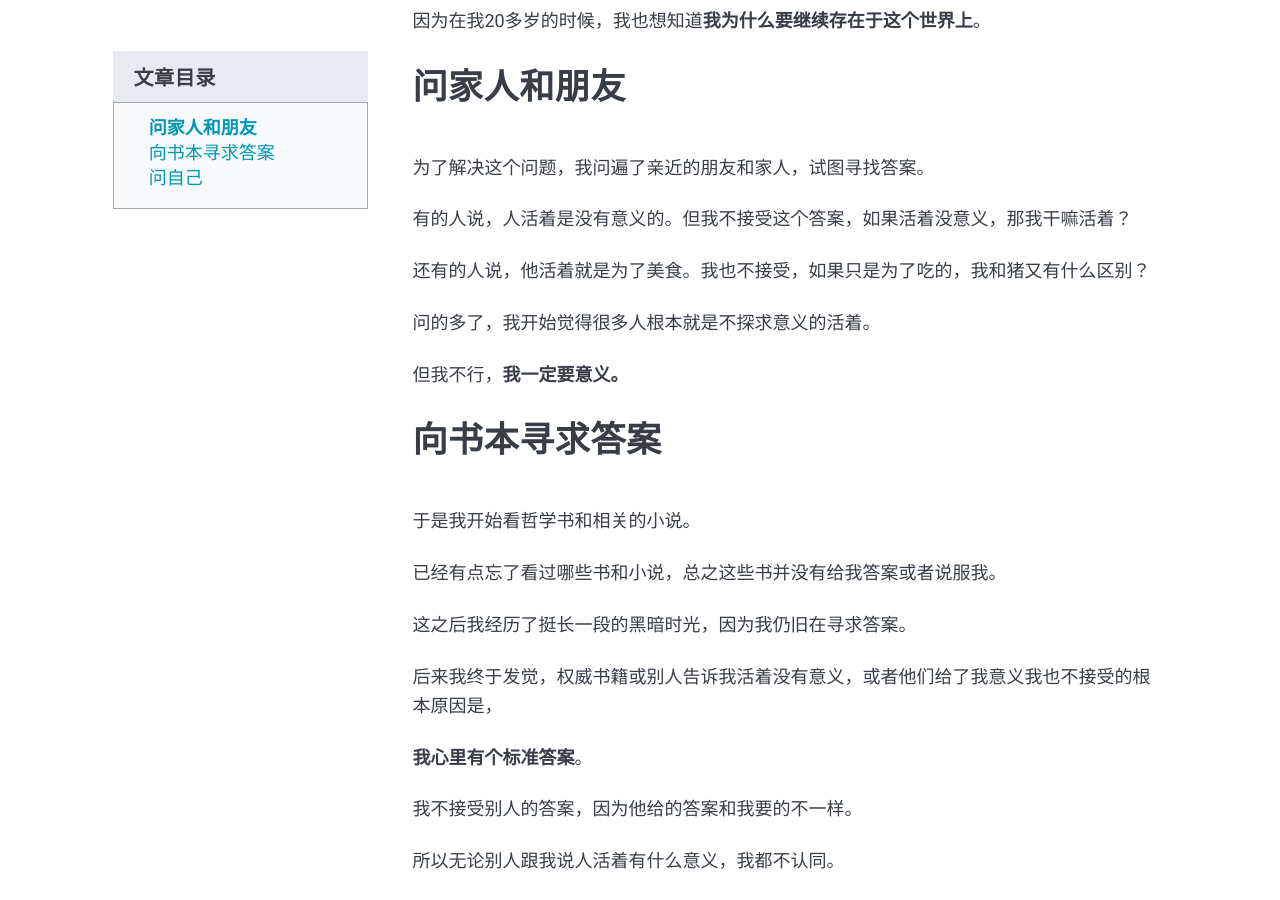
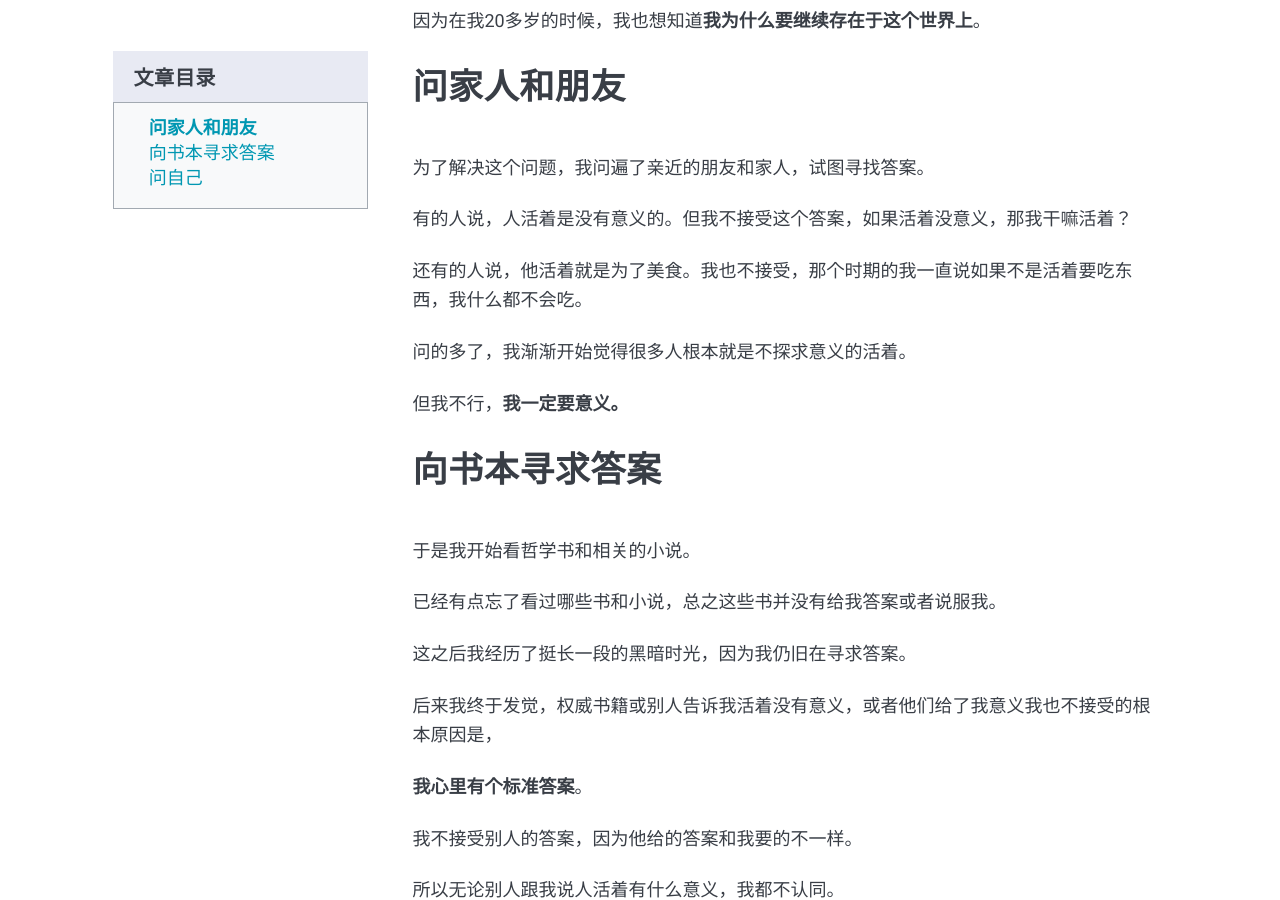
Before and after one commit to xiangxinotes/xiangxinotes.github.io, a Jekyll site: the page built from _posts/2026-04-21-why-people-live.markdown, in a window 1280 px wide and 900 px high, scrolled down 578 px. Built offline with Jekyll 4.4.1, drawn with Linux system fonts in a browser that asks for light colours; nearby versions of some CDN libraries; comment, search, counter and statistics services are not loaded.

Commit message:
update wording

```diff
--- a/_posts/2026-04-21-why-people-live.markdown
+++ b/_posts/2026-04-21-why-people-live.markdown
@@ -21,9 +21,9 @@ tags: personal-growth experience
 
 有的人说，人活着是没有意义的。但我不接受这个答案，如果活着没意义，那我干嘛活着？
 
-还有的人说，他活着就是为了美食。我也不接受，如果只是为了吃的，我和猪又有什么区别？
+还有的人说，他活着就是为了美食。我也不接受，那个时期的我一直说如果不是活着要吃东西，我什么都不会吃。
 
-问的多了，我开始觉得很多人根本就是不探求意义的活着。
+问的多了，我渐渐开始觉得很多人根本就是不探求意义的活着。
 
 但我不行，**我一定要意义。**
 
```
